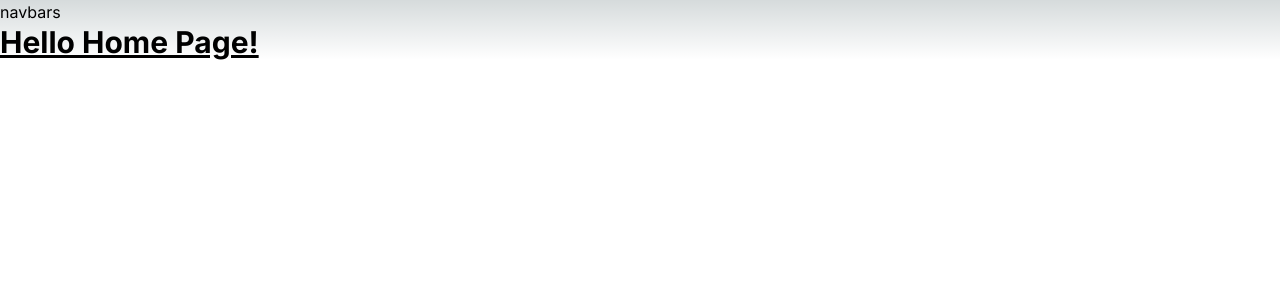
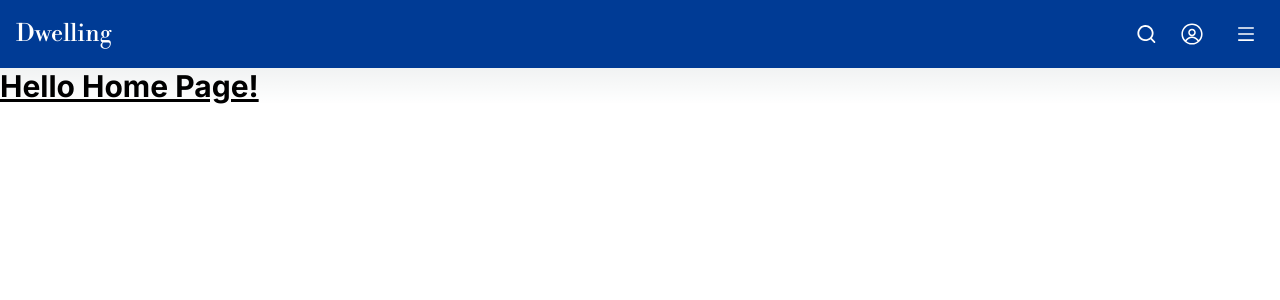
Before and after one commit to HayatEmraan/dwelling, a Next.js app: page / in a window 1280 px wide. Shown: the top 300 px of the page. Built offline with nearby package versions, Linux system fonts and the light colour scheme.

Commit message:
added the header

```diff
--- a/src/components/header/header.js
+++ b/src/components/header/header.js
@@ -1,48 +1,125 @@
-import React from "react";
+"use client";
+import React, { useState } from "react";
+import { RxAvatar, RxCross2 } from "react-icons/rx";
+import { AiOutlineMenu } from "react-icons/ai";
+import Link from "next/link";
+import { TbMountain } from "react-icons/tb";
+import { MdOutlineAddHomeWork } from "react-icons/md";
+import { Libre_Bodoni } from "next/font/google";
+import Image from "next/image";
+import searchIcon from "../../assets/icons/search.svg";
 
 const navlinks = [
   {
     id: 1,
-    name: "Home",
+    name: "home",
     path: "/",
-    icon: "<TbMountain />",
+    icon: <MdOutlineAddHomeWork />,
   },
   {
     id: 2,
     name: "about",
     path: "/about",
-    icon: "<TbMountain />",
+    icon: <TbMountain />,
   },
   {
     id: 3,
     name: "service",
     path: "/service",
-    icon: "<TbMountain />",
+    icon: <TbMountain />,
   },
   {
     id: 4,
     name: "blog",
     path: "/blog",
-    icon: "<TbMountain />",
+    icon: <TbMountain />,
   },
   {
     id: 5,
     name: "testimonils",
     path: "/testimonils",
-    icon: "<TbMountain />",
+    icon: <TbMountain />,
   },
   {
     id: 6,
     name: "contact",
     path: "/contact",
-    icon: "<TbMountain />",
+    icon: <TbMountain />,
   },
 ];
 
+// google fonts
+const bodoni = Libre_Bodoni({
+  weight: "400",
+  subsets: ["latin"],
+});
+
 const HeaderComponent = () => {
+  const [isOpen, setIsOpen] = useState(false);
+
+  // Toggle the menu
+  const toggleOpen = () => {
+    setIsOpen((isOpen) => !isOpen);
+  };
+
   return (
-    <div>
-      <h2>navbars</h2>
+    <div className="relative">
+      <div className="bg-[#003B95]">
+        <nav className="flex justify-between items-center px-4 py-4">
+          <div className={`text-2xl text-white ${bodoni.className}`}>
+            Dwelling
+          </div>
+
+          <div className="flex items-center space-x-6">
+            <Image
+              src={searchIcon}
+              alt="Search Icon"
+              width={20}
+              height={20}
+              className="cursor-pointer"
+            />
+            <RxAvatar size="24" className="text-white" />
+
+            <button
+              className="p-2 text-white rounded-md outline-none"
+              onClick={toggleOpen}
+            >
+              {isOpen ? (
+                <RxCross2
+                  size={"20"}
+                  className="cursor-pointer text-gray-800 relative z-20"
+                />
+              ) : (
+                <AiOutlineMenu
+                  size={"20"}
+                  className="text-white cursor-pointer"
+                />
+              )}
+            </button>
+          </div>
+        </nav>
+      </div>
+
+      <div
+        className={`flex flex-col space-y-4 px-4 py-4 ${
+          isOpen
+            ? "block w-full h-screen absolute bg-white top-0 transition"
+            : "hidden"
+        }`}
+      >
+        <ul className="pt-8">
+          {navlinks.map(({ id, name, path, icon }) => {
+            return (
+              <li key={id} className="flex items-center space-x-4 mt-6">
+                <span className="text-3xl">{icon}</span>
+                <Link href={path} className="capitalize">
+                  {name}
+                </Link>
+              </li>
+            );
+          })}
+        </ul>
+      </div>
     </div>
   );
 };
```
Also changed, not shown: src/assets/icons/search.svg (added).
